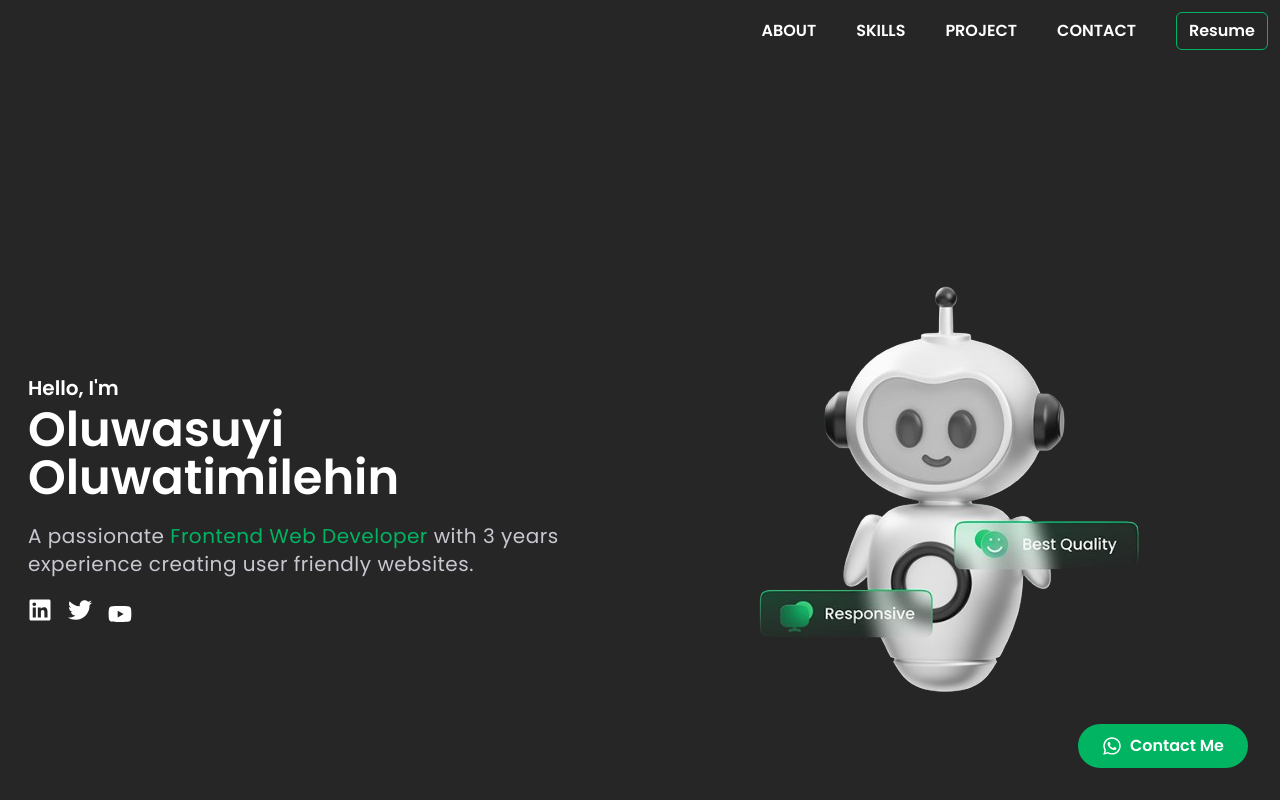
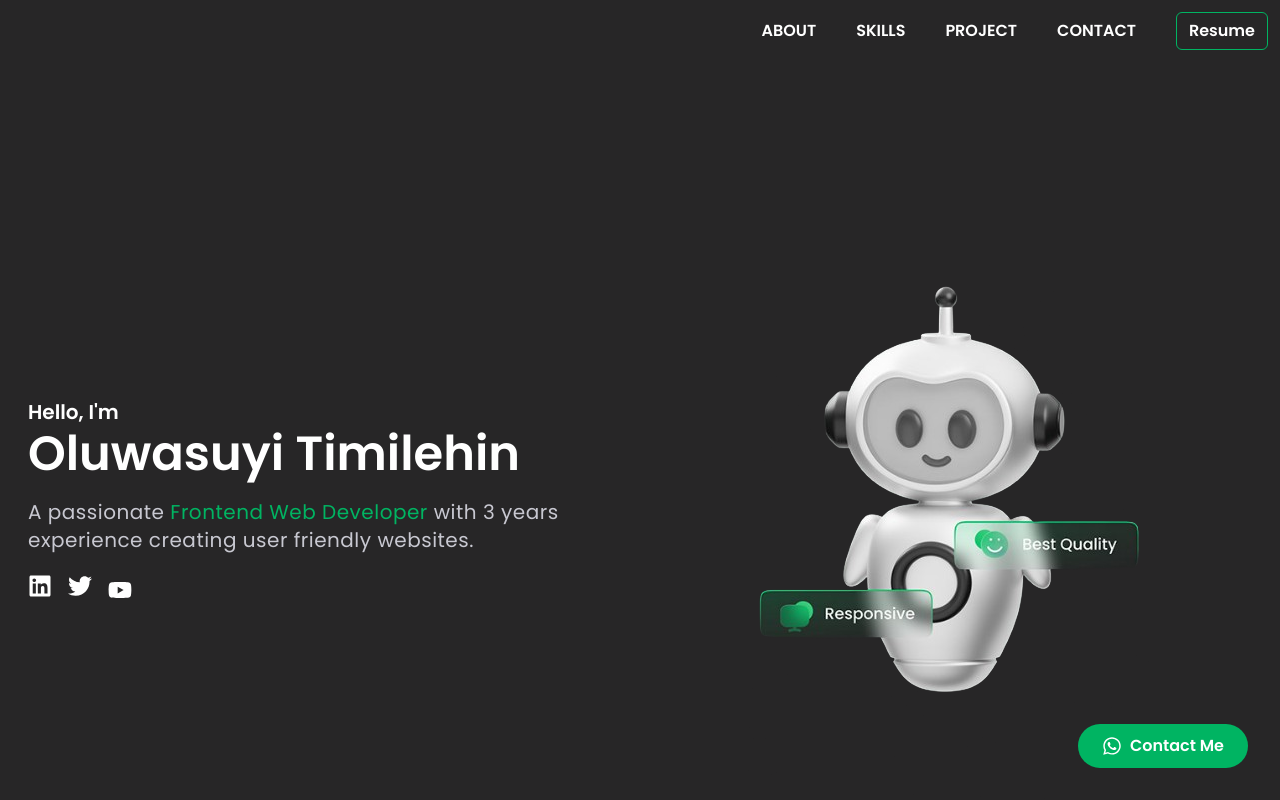
Before and after one commit to Usmanbalogun044/B-LOGUN-USMAN-TEMITOPE-Portfolio, a React (Vite) app in the folder intro/: page / in a window 1280 px wide. Shown: the top 800 px of the page. Built offline with nearby package versions, Linux system fonts and the light colour scheme; some icons are missing.

Commit message:
made changes

```diff
--- a/intro/src/Components/Hero.jsx
+++ b/intro/src/Components/Hero.jsx
@@ -22,7 +22,7 @@ const Hero = () => {
               </p>
 
               <p className="text-white text-3xl font-semibold lg:text-5xl">
-                Oluwasuyi Oluwatimilehin
+                Oluwasuyi Timilehin
               </p>
             </div>
             <p className="text-grey tracking-wide opacity-100 lg:text-xl">
```
